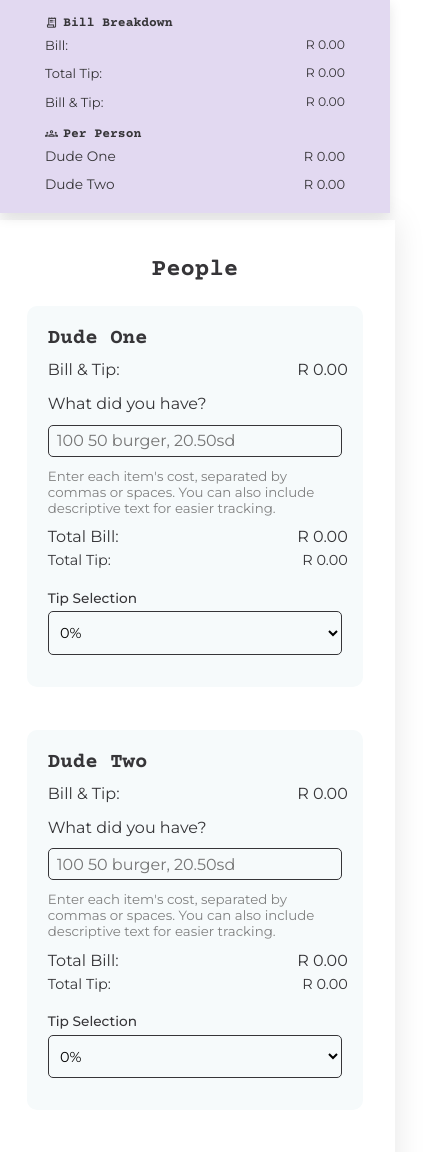
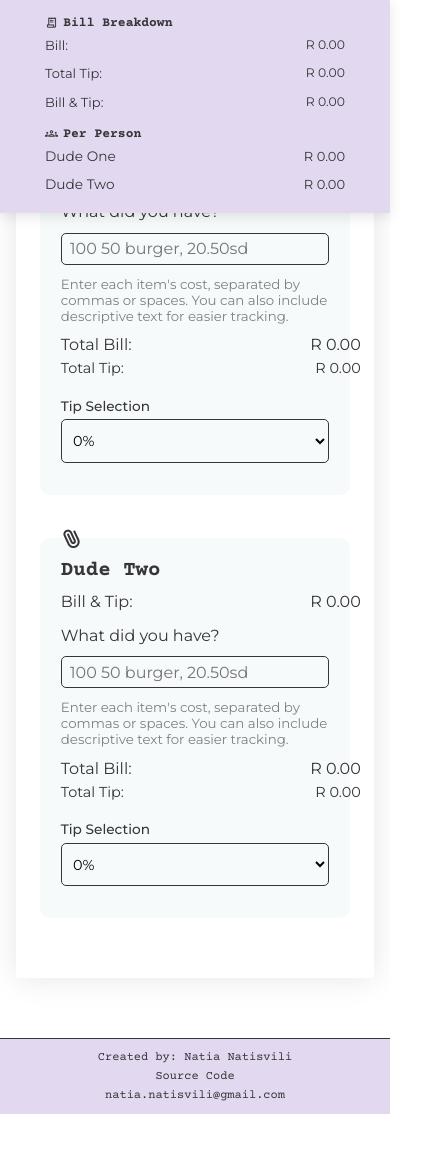
Before and after one commit to Natia-bit/split-n-tip, a React (Create React App) app: page / in a window 390 px wide. Shown: the top 1152 px of the page, 445 px wide, since content can reach past the window. After the commit the page ends 1114 px from the top, so only its background shows below. Built offline with nearby package versions, Linux system fonts and the light colour scheme.

Commit message:
added favicon and fixed phone resolutions

```diff
--- a/public/index.html
+++ b/public/index.html
@@ -2,14 +2,16 @@
 <html lang="en">
   <head>
     <meta charset="utf-8" />
-    <link rel="icon" href="%PUBLIC_URL%/favicon.ico" />
+    <!-- <link rel="icon" href="%PUBLIC_URL%/favicon.ico" /> -->
+    <link rel="icon" href="%PUBLIC_URL%/split-n-tip.ico" />
     <meta name="viewport" content="width=device-width, initial-scale=1" />
     <meta name="theme-color" content="#000000" />
     <meta
       name="description"
       content="Web site created using create-react-app"
     />
-    <link rel="apple-touch-icon" href="%PUBLIC_URL%/logo192.png" />
+    <!-- <link rel="apple-touch-icon" href="%PUBLIC_URL%/logo192.png" /> -->
+    <link rel="apple-touch-icon" href="%PUBLIC_URL%/split-and-tip.png" />
     <!--
       manifest.json provides metadata used when your web app is installed on a
       user's mobile device or desktop. See https://developers.google.com/web/fundamentals/web-app-manifest/
--- a/src/App.js
+++ b/src/App.js
@@ -53,12 +53,10 @@ export default function App() {
   }
 
   return (
+    <>
       <div className="App">
-      {/* <MainTitle>Split & Tip</MainTitle> */}
-      <NavBar people={people}></NavBar>
-      {/* <hr className="style-one"></hr> */}
+        <NavBar people={people} />
         <div className="slip-container">
-        {/* <Bill people={people} /> */}
           <PeopleList
             people={people}
             onUpdateTip={updateTip}
@@ -66,6 +64,8 @@ export default function App() {
           />
         </div>
       </div>
+      <MyFooter />
+    </>
   );
 }
 
@@ -163,6 +163,9 @@ function Person({ person, onUpdateTip, onUpdateBill }) {
 
   return (
     <div className="person">
+      <div className="paperclip-icon">
+        <span class="material-symbols-outlined">attach_file</span>
+      </div>
       <h3>{person.name}</h3>
       <CostDisplay price={billAndTip.toFixed(2)}>Bill & Tip:</CostDisplay>
       <ItemInput
@@ -254,3 +257,23 @@ function Tip({ tip, onTipChange, total }) {
     </div>
   );
 }
+
+function MyFooter() {
+  return (
+    <footer className="footer">
+      <div>Created by: Natia Natisvili</div>
+      <div>
+        <a
+          href="https://github.com/Natia-bit/split-n-tip"
+          target="_blank"
+          rel="noopener noreferrer"
+        >
+          Source Code
+        </a>
+      </div>
+      <div>
+        <a href="mailto:natia.natisvili@gmail.com">natia.natisvili@gmail.com</a>
+      </div>
+    </footer>
+  );
+}
--- a/src/index.css
+++ b/src/index.css
@@ -20,18 +20,23 @@
 
 html {
   font-family: "Montserrat";
-  /* font-family: -apple-system, BlinkMacSystemFont, "Segoe UI", Roboto, Oxygen,
-    Ubuntu, Cantarell, "Open Sans", "Helvetica Neue", sans-serif; */
 }
 
 body {
-  /* height: 100vh; */
-  /* color: #495057; */
   color: var(--dark-tone);
+  padding-top: 170px;
+}
+
+html,
+body {
+  width: 100%;
+  margin: 0;
+  padding: 0;
+}
+
+.main {
   display: flex;
-  align-items: center;
   justify-content: center;
-  padding-top: 170px;
 }
 
 h1,
@@ -58,28 +63,31 @@ label {
 
 .slip-container {
   display: flex;
-  flex-direction: row;
-  justify-content: space-evenly;
+  flex-direction: column;
+  align-items: center;
+  width: 100%;
+  padding: 1em;
+  box-sizing: border-box;
 }
 
 .slip {
-  width: 400px;
-  margin: 50px;
+  width: 100%;
+  max-width: 500px;
+  margin: 20px 0;
+  padding: 1.5em;
+  box-sizing: border-box;
+
   display: flex;
   flex-direction: column;
   gap: 0.7em;
 
   box-shadow: 0 0 30px rgba(0, 0, 0, 0.1);
-  padding-top: 2em;
-  padding-bottom: 4em;
-  padding-left: 2em;
-  padding-right: 2em;
   border-top: 4px solid #fff;
   border-bottom: 4px solid #fff;
-  align-items: left;
 }
 
 .person {
+  position: relative;
   padding: 1.3em;
   padding-bottom: 2em;
   margin-bottom: 2em;
@@ -195,6 +203,33 @@ select {
   transition: background-color 0.3s;
 }
 
+.paperclip-icon {
+  position: absolute;
+  transform: rotate(-25deg);
+  z-index: 10;
+  top: -12px;
+}
+
+.footer {
+  max-width: 100%;
+  width: 100%;
+  display: flex;
+  justify-content: space-evenly;
+  align-items: center;
+  padding: 0.8em 0;
+  margin-top: 2em;
+  font-family: "Courier Prime", monospace;
+  font-size: 0.7em;
+  color: var(--dark-tone);
+  background: var(--primary-color);
+  border-top: 1px solid var(--dark-tone);
+}
+
+.footer a {
+  color: var(--dark-tone);
+  text-decoration: none;
+}
+
 @media (max-width: 768px) {
   .nav-bar {
     flex-direction: column;
@@ -233,4 +268,22 @@ select {
     font-weight: 500;
     font-size: 0.95em;
   }
+
+  .footer {
+    flex-direction: column;
+    gap: 0.5em;
+    text-align: center;
+    font-size: 0.75em;
+    padding: 1em;
+  }
 }
+
+@media (min-width: 769px) and (max-width: 1199px) {
+  .footer {
+    flex-direction: column;
+    gap: 0.5em;
+    text-align: center;
+    font-size: 0.8em;
+    padding: 1em;
+  }
+}
```
Also changed, not shown: public/split-and-tip.png (added), 1 other file (tests, documents, lock files or other folders). Lines whose indentation alone changed are shown as unchanged.
